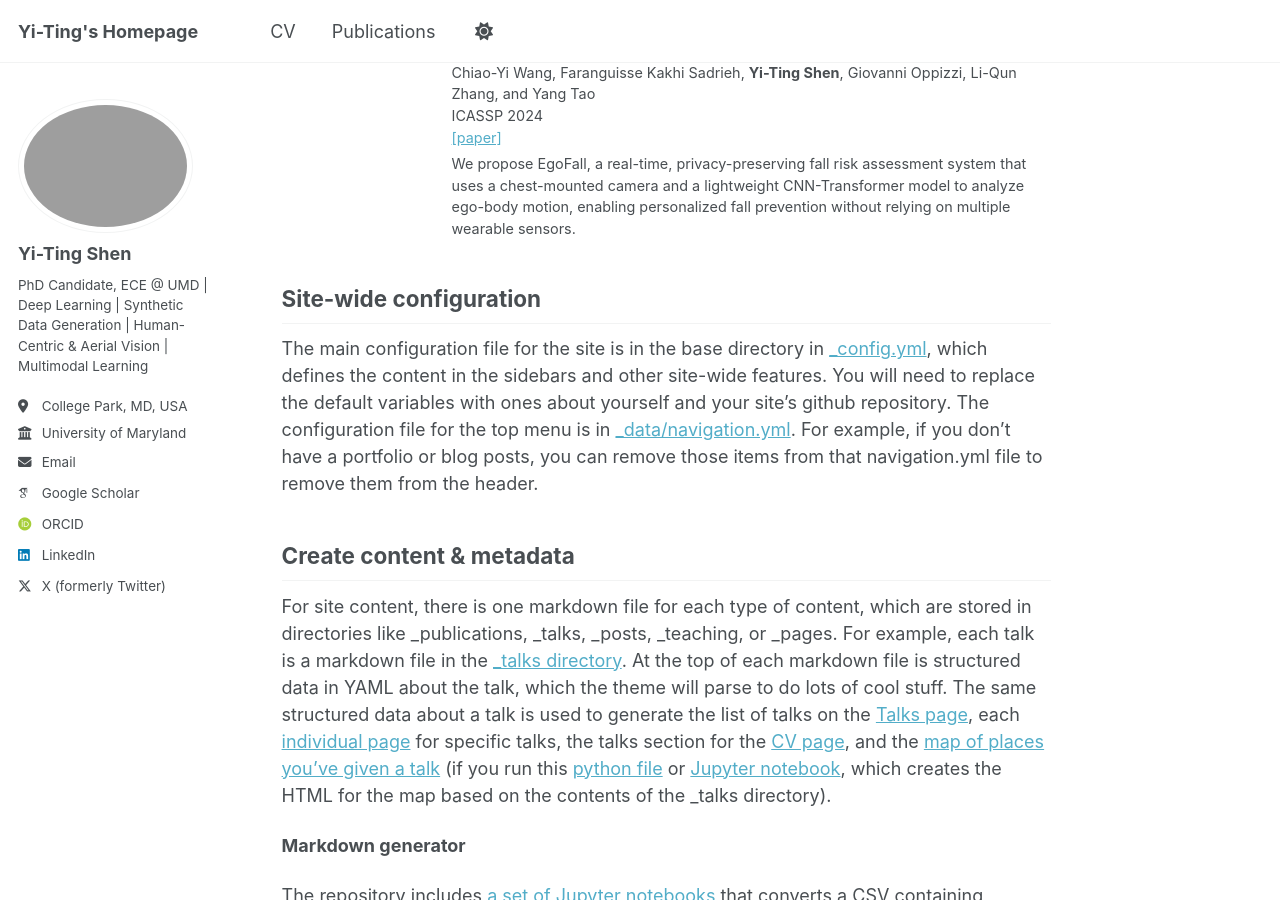
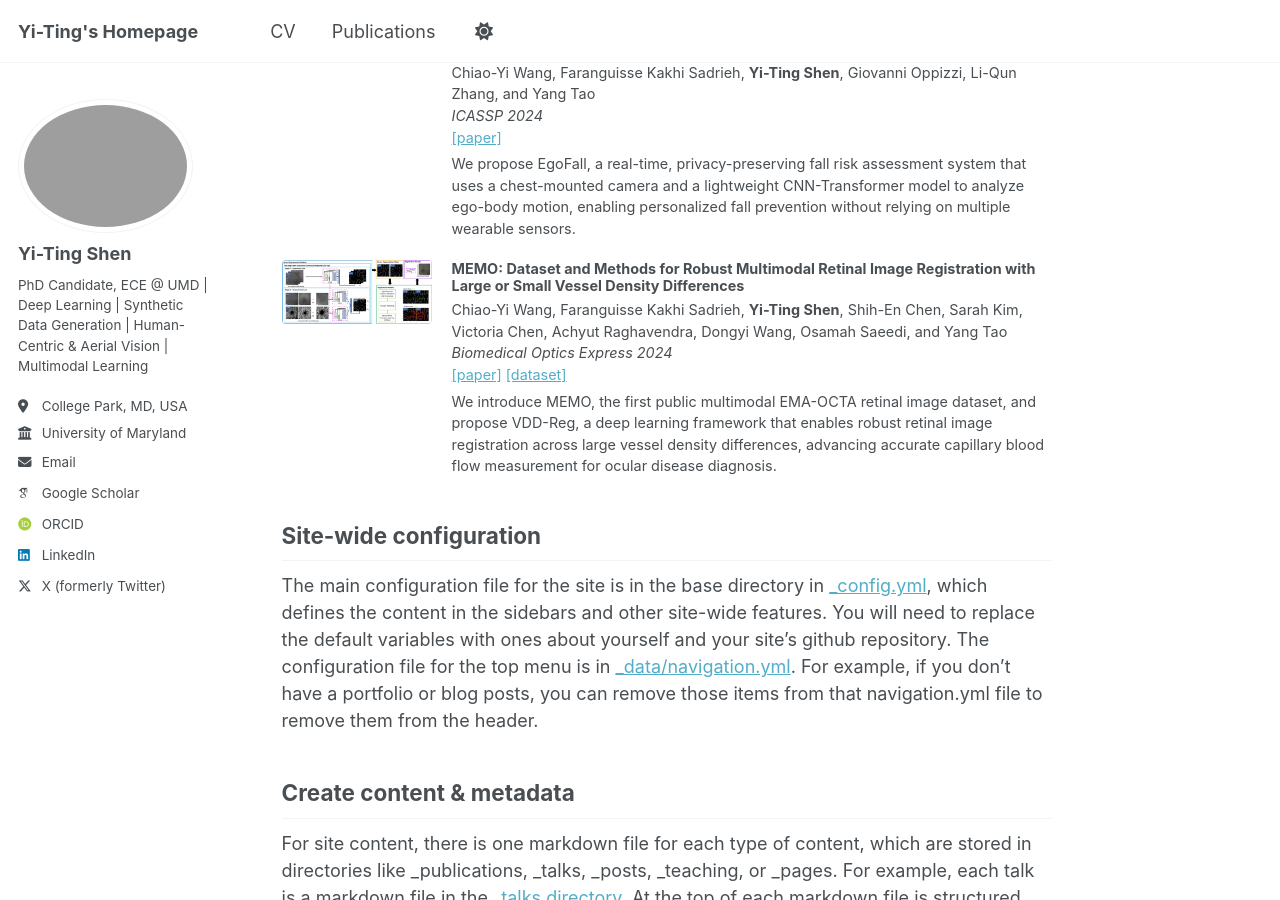
Before and after one commit to DennisShen/dennisshen.github.io, a Jekyll site: the page built from _pages/about.md, in a window 1280 px wide and 900 px high, scrolled down 1722 px. Built offline with Jekyll 4.4.1, drawn with Linux system fonts in a browser that asks for light colours; some web fonts are replaced.

Commit message:
update about.md

```diff
--- a/_pages/about.md
+++ b/_pages/about.md
@@ -108,7 +108,7 @@ Publications
     <p style="margin: 5px 0; font-size: 0.8em;">
       Chiao-Yi Wang, Faranguisse Kakhi Sadrieh, <strong>Yi-Ting Shen</strong>, Giovanni Oppizzi, Li-Qun Zhang, and Yang Tao
       <br>
-      ICASSP 2024
+      <em>ICASSP 2024</em>
       <br>
       <a href="https://ieeexplore.ieee.org/document/10447770">[paper]</a>
     </p>
@@ -118,6 +118,28 @@ Publications
   </div>
   <div class="enlarged-image-container">
     <img src="/images/egofall.jpg" alt="EgoFall Enlarged" class="enlarged-image">
+  </div>
+</div>
+
+<div style="display: flex; align-items: flex-start; margin-bottom: 20px; position: relative;">
+  <img src="/images/memo.jpg" alt="MEMO" style="width: 150px; height: auto; margin-right: 20px; border-radius: 4px;" class="original-image">
+  <div>
+    <h3 style="margin: 0; font-size: 0.8em;">
+      MEMO: Dataset and Methods for Robust Multimodal Retinal Image Registration with Large or Small Vessel Density Differences
+    </h3>
+    <p style="margin: 5px 0; font-size: 0.8em;">
+      Chiao-Yi Wang, Faranguisse Kakhi Sadrieh, <strong>Yi-Ting Shen</strong>, Shih-En Chen, Sarah Kim, Victoria Chen, Achyut Raghavendra, Dongyi Wang, Osamah Saeedi, and Yang Tao
+      <br>
+      <em>Biomedical Optics Express 2024</em>
+      <br>
+      <a href="https://opg.optica.org/boe/fulltext.cfm?uri=boe-15-5-3457&id=549452">[paper]</a> <a href="https://chiaoyiwang0424.github.io/MEMO/">[dataset]</a>
+    </p>
+    <p style="margin: 0; font-size: 0.8em;">
+      We introduce MEMO, the first public multimodal EMA-OCTA retinal image dataset, and propose VDD-Reg, a deep learning framework that enables robust retinal image registration across large vessel density differences, advancing accurate capillary blood flow measurement for ocular disease diagnosis.
+    </p>
+  </div>
+  <div class="enlarged-image-container">
+    <img src="/images/memo.jpg" alt="MEMO Enlarged" class="enlarged-image">
   </div>
 </div>
 
```
Also changed, not shown: images/memo.jpg (added).
